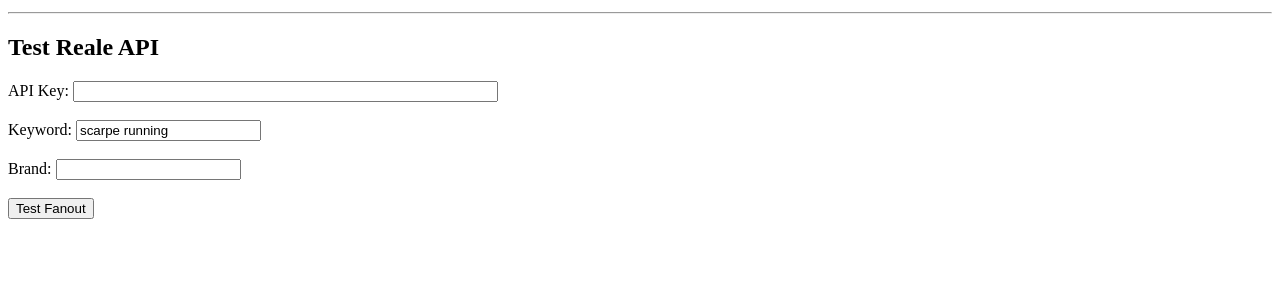
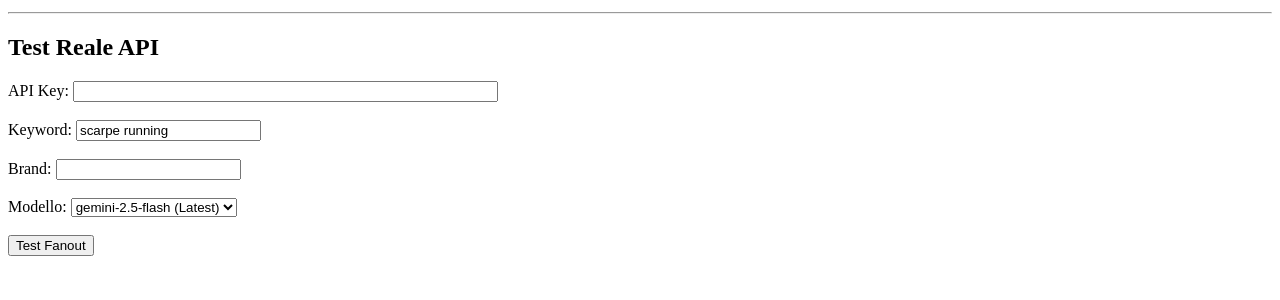
Before and after one commit to v-heissu/ai-analyzer, a PHP site: page /test-gemini-simple.php in a window 1280 px wide. Shown: the part 277-577 px from the top of the page. Run offline with PHP 8.4, Linux system fonts and the light colour scheme.

Commit message:
Update test pages for gemini-2.5-flash
CHANGES:
- test-gemini-simple.php: add model selector dropdown with gemini-2.5-flash as default
- test-gemini.php: update default model to gemini-2.5-flash
- Both test pages now show endpoint version (v1beta)
- Consistent with main app configuration

Now test pages properly test gemini-2.5-flash model.

```diff
--- a/test-gemini-simple.php
+++ b/test-gemini-simple.php
@@ -32,6 +32,12 @@ try {
             echo 'API Key: <input type="text" name="api_key" value="' . htmlspecialchars($_POST['api_key'] ?? '') . '" size="50"><br><br>';
             echo 'Keyword: <input type="text" name="keyword" value="' . htmlspecialchars($_POST['keyword'] ?? 'scarpe running') . '"><br><br>';
             echo 'Brand: <input type="text" name="brand" value="' . htmlspecialchars($_POST['brand'] ?? '') . '"><br><br>';
+            echo 'Modello: <select name="model">';
+            echo '<option value="gemini-2.5-flash" selected>gemini-2.5-flash (Latest)</option>';
+            echo '<option value="gemini-1.5-flash">gemini-1.5-flash</option>';
+            echo '<option value="gemini-1.5-pro">gemini-1.5-pro</option>';
+            echo '<option value="gemini-2.0-flash-exp">gemini-2.0-flash-exp</option>';
+            echo '</select><br><br>';
             echo '<button type="submit">Test Fanout</button>';
             echo '</form>';
 
@@ -42,13 +48,15 @@ try {
                 $api_key = $_POST['api_key'];
                 $keyword = $_POST['keyword'] ?? 'test';
                 $brand = $_POST['brand'] ?? '';
+                $model = $_POST['model'] ?? 'gemini-2.5-flash';
 
                 echo "<strong>Configurazione:</strong><br>";
                 echo "API Key: " . substr($api_key, 0, 20) . "...<br>";
+                echo "Modello: {$model}<br>";
                 echo "Keyword: {$keyword}<br>";
                 echo "Brand: " . ($brand ?: '(nessuno)') . "<br><br>";
 
-                $gemini = new GeminiAPI($api_key, 'gemini-1.5-flash');
+                $gemini = new GeminiAPI($api_key, $model);
                 echo "Chiamando generateFanOutQueries...<br><br>";
 
                 $start = microtime(true);
--- a/test-gemini.php
+++ b/test-gemini.php
@@ -39,7 +39,8 @@ ini_set('display_errors', 1);
         <div>
             <label>Modello:</label><br>
             <select name="model">
-                <option value="gemini-1.5-flash" selected>gemini-1.5-flash</option>
+                <option value="gemini-2.5-flash" selected>gemini-2.5-flash (Latest)</option>
+                <option value="gemini-1.5-flash">gemini-1.5-flash</option>
                 <option value="gemini-1.5-pro">gemini-1.5-pro</option>
                 <option value="gemini-2.0-flash-exp">gemini-2.0-flash-exp</option>
             </select>
@@ -55,7 +56,7 @@ ini_set('display_errors', 1);
         $api_key = $_POST['api_key'] ?? '';
         $keyword = $_POST['keyword'] ?? '';
         $brand = $_POST['brand'] ?? '';
-        $model = $_POST['model'] ?? 'gemini-1.5-flash';
+        $model = $_POST['model'] ?? 'gemini-2.5-flash';
 
         echo "<h2>Testing...</h2>";
         echo "<div class='result'>";
@@ -64,6 +65,7 @@ ini_set('display_errors', 1);
         echo "Keyword: {$keyword}<br>";
         echo "Brand: " . ($brand ?: '(nessuno)') . "<br>";
         echo "API Key: " . substr($api_key, 0, 10) . "..." . substr($api_key, -5) . "<br>";
+        echo "Endpoint: v1beta<br>";
         echo "</div>";
 
         try {
```
